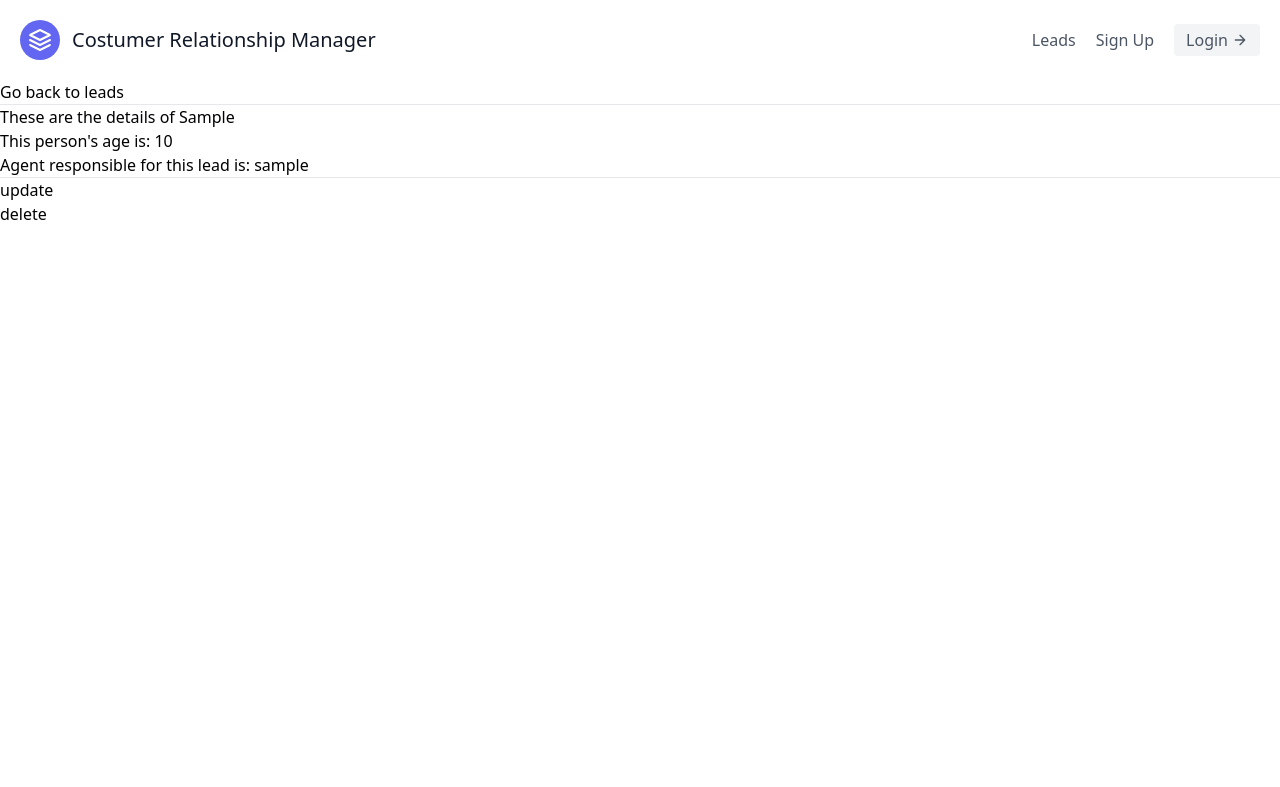
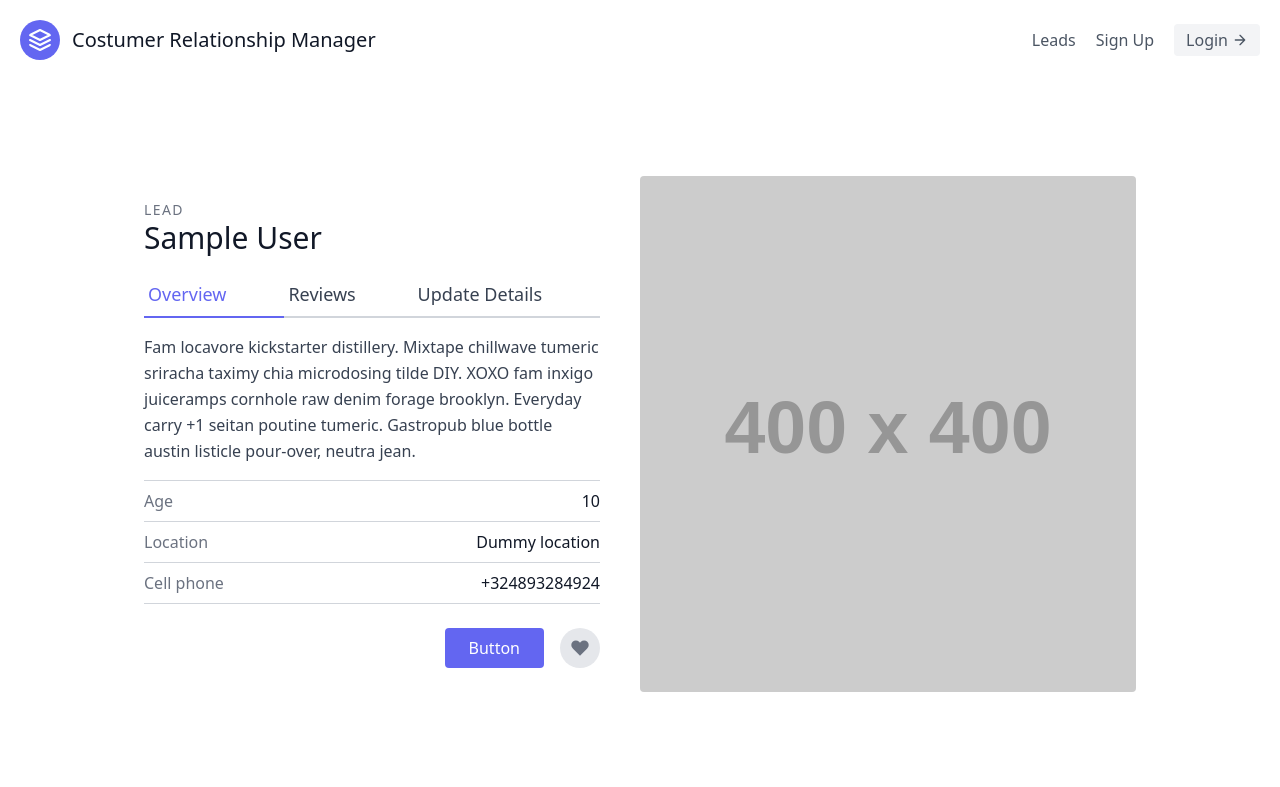
Before and after one commit to harshhx/Django-CRM, a Django app: template leads/templates/leads/lead_detail.html in a window 1280 px wide. Shown: the top 787 px of the page. Run offline with Django 3.2, Linux system fonts and the light colour scheme; the template is opened without the code that fills it: values that come from a table or form of the project are taken from there, others are empty; tables that the repository leaves empty hold one stand-in row (values such as "Sample post"); grey boxes labelled with a size stand in for pictures from a placeholder-image service; parts of the project's set-up code (start-up, migrations or seed data) failed here and were passed over; some libraries are stand-ins or nearby versions.

Commit message:
converted everything to class based view

```diff
--- a/crm/urls.py
+++ b/crm/urls.py
@@ -1,8 +1,10 @@
 from django.contrib import admin
 from django.urls import path, include
-from leads.views import landing
+from leads.views import landing, LandingView
+
 urlpatterns = [
     path('admin/', admin.site.urls),
-    path('', landing, name='landing'),
+    # path('', landing, name='landing'),
+    path('', LandingView.as_view(), name='landing'),
     path('leads/', include('leads.urls', namespace='leads'))
 ]
--- a/leads/templates/leads/lead_detail.html
+++ b/leads/templates/leads/lead_detail.html
@@ -1,21 +1,48 @@
-{% extends 'base.html' %}
+{% extends "base.html" %}
 
 {% block content %}
-<a href="{% url 'leads:lead-list' %}">Go back to leads</a>
 
-<hr/>
-<h1>
-    These are the details of {{lead.first_name}}
-</h1>
-<p>
-    This person's age is: {{lead.age}}
-</p>
-<p>
-    Agent responsible for this lead is: {{lead.agent}}
-</p>
-<hr />
-<a href="{% url 'leads:lead-update' lead.id %}">update </a>
-<br>
-<a href="{% url 'leads:lead-delete' lead.id %}"> delete</a>
-
+<section class="text-gray-700 body-font overflow-hidden">
+    <div class="container px-5 py-24 mx-auto">
+      <div class="lg:w-4/5 mx-auto flex flex-wrap">
+        <div class="lg:w-1/2 w-full lg:pr-10 lg:py-6 mb-6 lg:mb-0">
+            <h2 class="text-sm title-font text-gray-500 tracking-widest">LEAD</h2>
+            <h1 class="text-gray-900 text-3xl title-font font-medium mb-4">{{ lead.first_name }} {{ lead.last_name }}</h1>
+            <div class="flex mb-4">
+                <a href="{% url 'leads:lead-detail' lead.pk %}" class="flex-grow text-indigo-500 border-b-2 border-indigo-500 py-2 text-lg px-1">
+                    Overview
+                </a>
+                <a class="flex-grow border-b-2 border-gray-300 py-2 text-lg px-1">
+                    Reviews
+                </a>
+                <a href="{% url 'leads:lead-update' lead.pk %}" class="flex-grow border-b-2 border-gray-300 py-2 text-lg px-1">
+                    Update Details
+                </a>
+            </div>
+            <p class="leading-relaxed mb-4">Fam locavore kickstarter distillery. Mixtape chillwave tumeric sriracha taximy chia microdosing tilde DIY. XOXO fam inxigo juiceramps cornhole raw denim forage brooklyn. Everyday carry +1 seitan poutine tumeric. Gastropub blue bottle austin listicle pour-over, neutra jean.</p>
+            <div class="flex border-t border-gray-300 py-2">
+                <span class="text-gray-500">Age</span>
+                <span class="ml-auto text-gray-900">{{ lead.age }}</span>
+            </div>
+            <div class="flex border-t border-gray-300 py-2">
+                <span class="text-gray-500">Location</span>
+                <span class="ml-auto text-gray-900">Dummy location</span>
+            </div>
+            <div class="flex border-t border-b mb-6 border-gray-300 py-2">
+                <span class="text-gray-500">Cell phone</span>
+                <span class="ml-auto text-gray-900">+324893284924</span>
+            </div>
+            <div class="flex">
+                <button class="flex ml-auto text-white bg-indigo-500 border-0 py-2 px-6 focus:outline-none hover:bg-indigo-600 rounded">Button</button>
+                <button class="rounded-full w-10 h-10 bg-gray-200 p-0 border-0 inline-flex items-center justify-center text-gray-500 ml-4">
+                <svg fill="currentColor" stroke-linecap="round" stroke-linejoin="round" stroke-width="2" class="w-5 h-5" viewBox="0 0 24 24">
+                    <path d="M20.84 4.61a5.5 5.5 0 00-7.78 0L12 5.67l-1.06-1.06a5.5 5.5 0 00-7.78 7.78l1.06 1.06L12 21.23l7.78-7.78 1.06-1.06a5.5 5.5 0 000-7.78z"></path>
+                </svg>
+                </button>
+            </div>
+        </div>
+        <img alt="ecommerce" class="lg:w-1/2 w-full lg:h-auto h-64 object-cover object-center rounded" src="https://dummyimage.com/400x400">
+      </div>
+    </div>
+  </section>
 {% endblock content %}
--- a/leads/urls.py
+++ b/leads/urls.py
@@ -1,12 +1,14 @@
 from django.urls import path
-from .views import lead_list, lead_detail, lead_create, lead_update, lead_delete
+
+from .views import (lead_detail, lead_create, lead_update, lead_delete, LeadListView, LeadDetailView, LeadCreateView, LeadUpdateView, LeadDeleteView)
 
 app_name = 'leads'
 
 urlpatterns = [
-    path('', lead_list, name='lead-list'),
-    path('<int:pk>/', lead_detail, name='lead-detail'),
-    path('create/', lead_create, name='lead-create'),
-    path('<int:pk>/update', lead_update, name='lead-update'),
-    path('<int:pk>/delete', lead_delete, name='lead-delete'),
+    # path('', lead_list, name='lead-list'),
+    path('', LeadListView.as_view(), name='lead-list'),
+    path('<int:pk>/', LeadDetailView.as_view(), name='lead-detail'),
+    path('create/', LeadCreateView.as_view(), name='lead-create'),
+    path('<int:pk>/update', LeadUpdateView.as_view(), name='lead-update'),
+    path('<int:pk>/delete', LeadDeleteView.as_view(), name='lead-delete'),
 ]
```
Also changed, not shown: leads/templates/leads/lead_delete.html (added, +15 -0 lines), leads/templates/leads/lead_update.html (+31 -11 lines), leads/views.py (+81 -44 lines).
